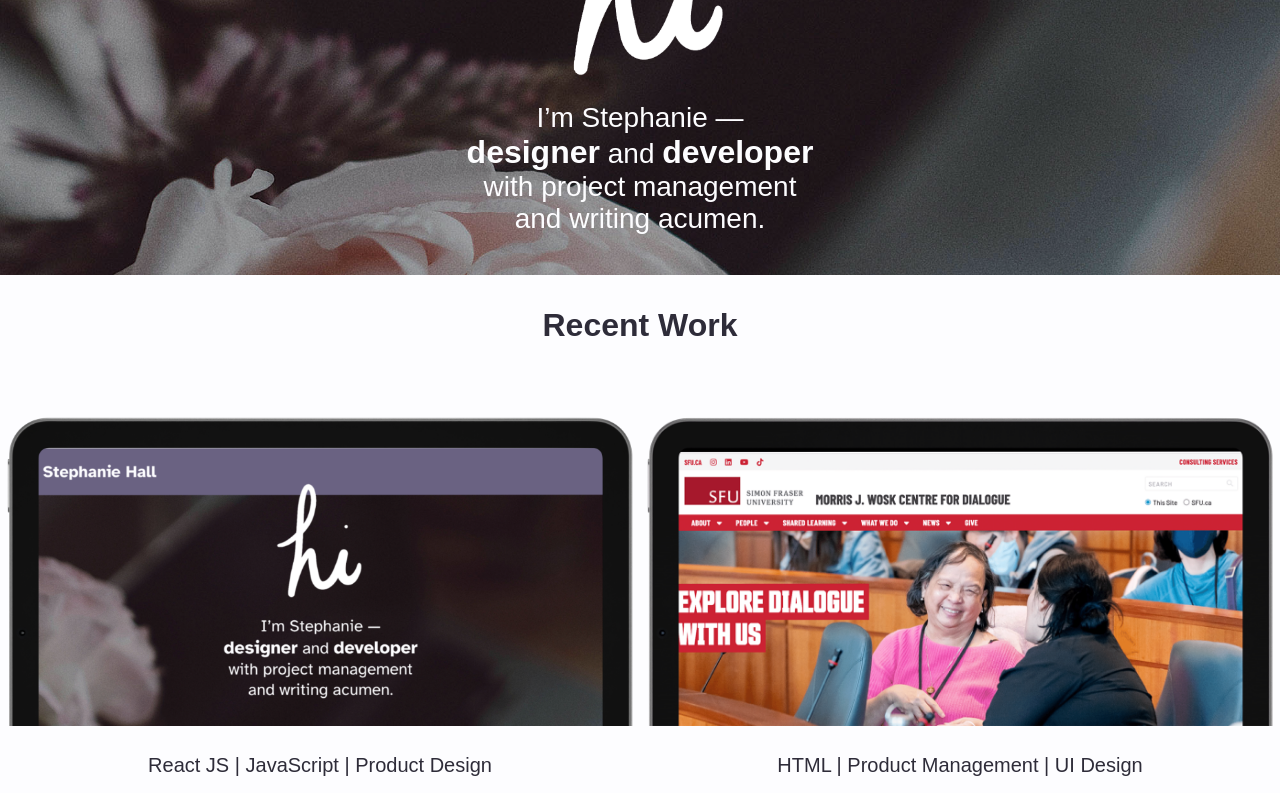
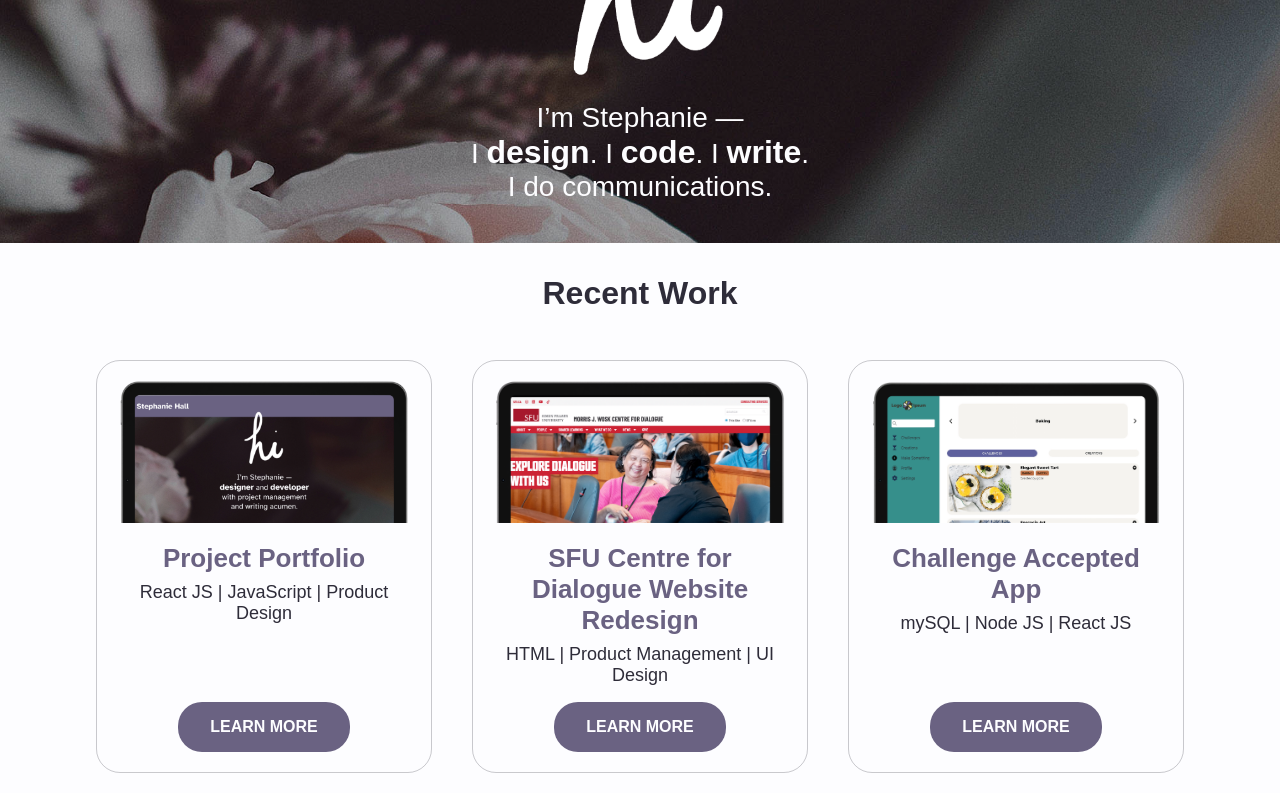
Before and after one commit to stephlyanie/portfolio, a React (Create React App) app: page / in a window 1280 px wide. Shown: the part 200-993 px from the top of the page. Built offline with nearby package versions, Linux system fonts and the light colour scheme; the HTML template or start-up script is replaced by a standard one.

Commit message:
Updaed to version 3 styles

```diff
--- a/src/components/ProjectPreview/ProjectPreview.jsx
+++ b/src/components/ProjectPreview/ProjectPreview.jsx
@@ -5,19 +5,18 @@ import { Link } from "react-router-dom";
 
 function ProjectPreview({ data }) {
   return (
-    <div key={data.id} className="project-preview">
-      <Link to={`/${data.id}/`}>
-        <img src={data.thumbnail.url} className="project-preview__img" alt={data.thumbnail.altText} />
-      </Link>
-      <div>
-        <h3 className="project-preview__title">{data.name}</h3>
-        <p className="project-preview__skills">{data.topSkills}</p>
-        <br></br>
-        <Link to={`/${data.id}/`} className="button project-preview__btn">
-          Learn More
+      <div key={data.id} className="project-preview">
+        <div>
+          <img src={data.thumbnail.url} className="project-preview__img" alt={data.thumbnail.altText} />
+          <h3 className="project-preview__title">{data.projectName}</h3>
+          <p className="project-preview__skills">{data.topSkills}</p>
+        </div>
+        <Link to={`/${data.id}/`}>
+          <div className="button project-preview__btn">
+            Learn More
+          </div>
         </Link>
       </div>
-    </div>
   );
 }
 
--- a/src/components/ProjectPreview/ProjectPreview.scss
+++ b/src/components/ProjectPreview/ProjectPreview.scss
@@ -2,53 +2,54 @@
 @use "../../styles/variables" as *;
 
 .project-preview {
-    border-top: solid 1px $border-primary-light;
-    padding: 1rem 2rem 1.5rem;
-    margin: 1rem auto;
+    border: solid 1px $border-secondary-light;
+    border-radius: 1.5rem;
+    padding: 1rem 1.25rem 1.25rem;
+    margin: 1rem;
     text-align: center;
-
-    @include desktop {
-        border-top: none;
-        padding: 1rem 0 1.5rem;
-        width: 50%;
-    }
-
 
     &__img {
         margin: 0 auto;
-        width: 75%;
+        width: 100%;
         height: auto;
-
-        &:hover {
-            opacity: 0.75;
-        }
-
-        @include desktop {
-            width: 100%;
-        }
     }
 
     &__title {
-        font-size: 1.125rem;
+        font-size: 1.5rem;
         padding: .5rem 0 0;
+        color: $text-secondary-dark;
 
-        @include desktop {
-            font-size: 1.75rem;
+        @include tablet {
+            font-size: 1.625rem;
             padding: 1rem 0 .5rem;
         }
     }
 
     &__skills {
-        font-size: .75rem;
+        font-size: 1rem;
 
-        @include desktop {
-            font-size: 1.25rem;
+        @include tablet {
+            font-size: 1.125rem;
         }
     }
 
     &__btn {
-        max-width: 300px;
         padding: .75rem 1rem;
         width: 95%;
+        margin-top: 1rem;
+
+        @include tablet {
+            width: 95%;
+        }
+    }
+
+    @include tablet {
+        width: 45%;
+        @include flex(space-between);
+        flex-direction: column;
+    }
+
+    @include desktop {
+        width: 30%;
     }
 }
--- a/src/pages/Home/HomePage.jsx
+++ b/src/pages/Home/HomePage.jsx
@@ -16,10 +16,8 @@ function HomePage() {
         />
         <p className="hero__intro">
           I’m Stephanie — <br></br>
-          <span className="hero__intro--bold">designer</span> and{" "}
-          <span className="hero__intro--bold">developer</span> <br></br>
-          with project management <br></br>
-          and writing acumen.
+          I <span className="hero__intro--bold">design</span>. I <span className="hero__intro--bold">code</span>. I <span className="hero__intro--bold">write</span>.<br></br>
+          I do communications.
         </p>
       </section>
       <section className="work">
--- a/src/pages/Home/HomePage.scss
+++ b/src/pages/Home/HomePage.scss
@@ -31,12 +31,12 @@
             font-size: 1.375rem;
             font-weight: bold;
 
-            @include desktop {
+            @include tablet {
                 font-size: 2rem;
             }
         }
 
-        @include desktop {
+        @include tablet {
             font-size: 1.75rem;
         }
     }
@@ -60,11 +60,16 @@
     }
 
     &__projects-container {
-        @include desktop {
-            @include flex;
+        @include tablet {
+            @include flex(space-between);
             flex-wrap: wrap;
             max-width: 1500px;
             margin: 0 auto;
+            padding: 0 2rem;
+        }
+
+        @include desktop {
+            padding: 0 5rem;
         }
     }
 }
--- a/src/styles/_variables.scss
+++ b/src/styles/_variables.scss
@@ -14,6 +14,7 @@ $border-primary-dark: #2e2c39;
 $border-secondary-dark: #6a6282;
 $border-featured: #8FB56B;
 $border-primary-light: #E7E3F1;
+$border-secondary-light: rgba(46,44,57,0.25);
 
 $text-primary-dark: #2e2c39;
 $text-secondary-dark: #6a6282;
```
